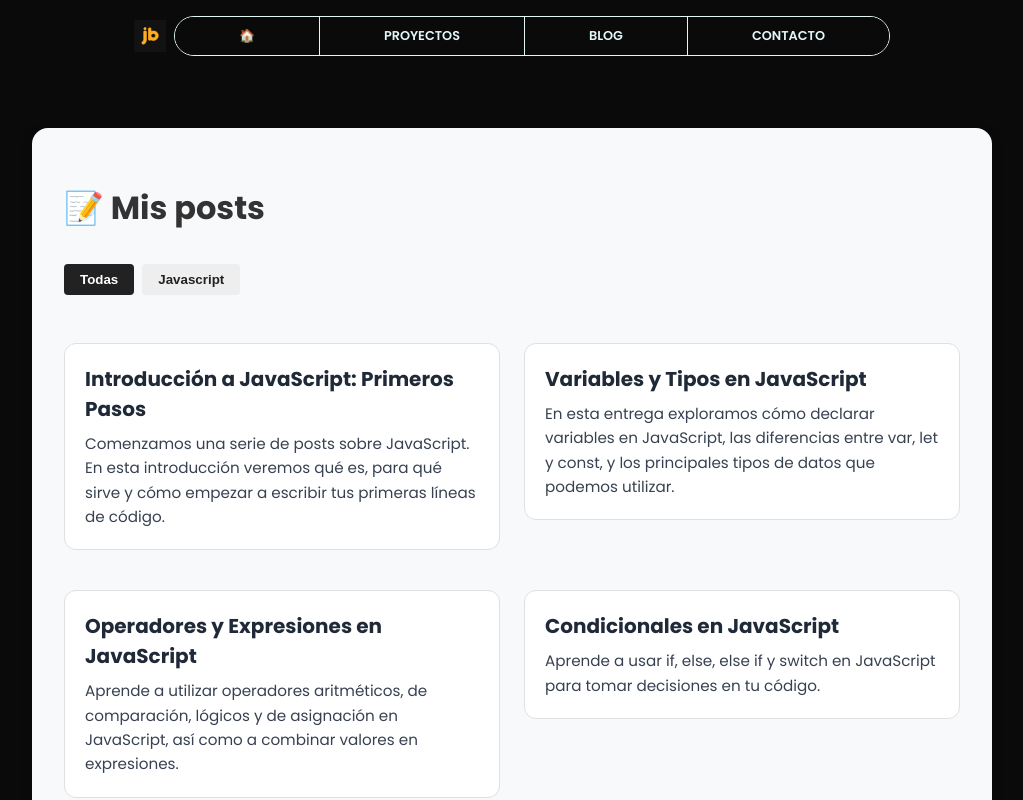
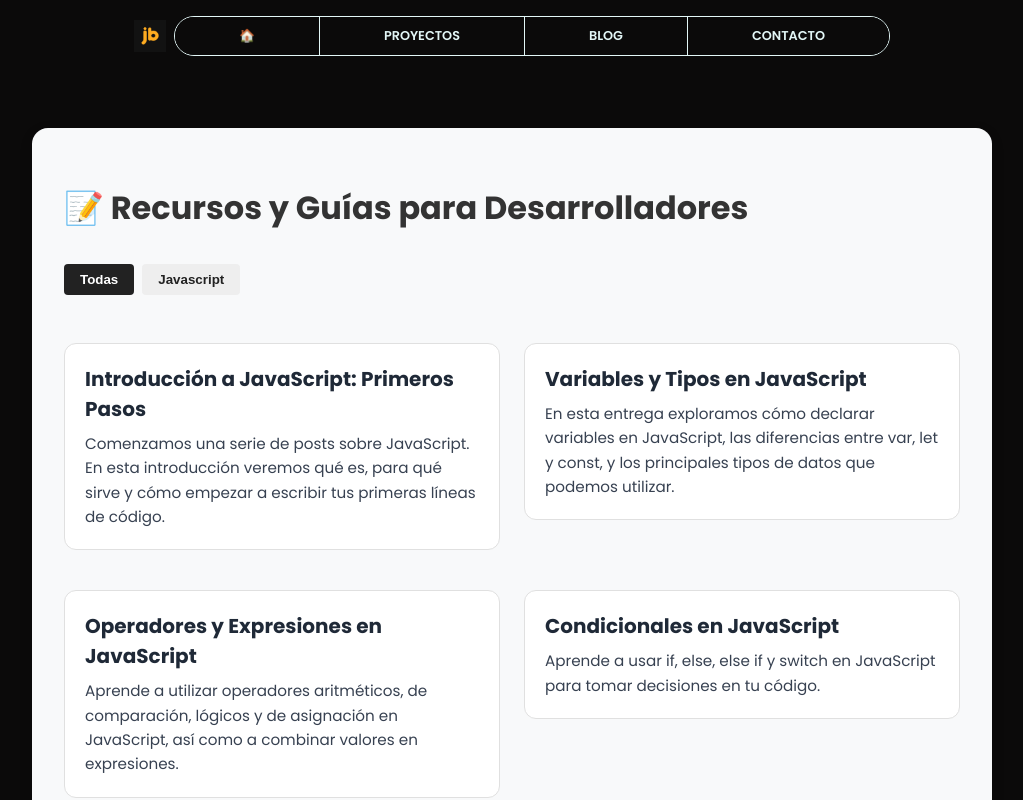
Before and after one commit to juanib12/portfolio, a Next.js app: page /blog in a window 1280 px wide. Shown: the top 800 px of the page, without its empty margins (128-1151 px from the left). Built offline with nearby package versions, Linux system fonts and the light colour scheme.

Commit message:
Update Blogs.js

```diff
--- a/src/components/Blogs.js
+++ b/src/components/Blogs.js
@@ -18,7 +18,7 @@ export default function Blogs({ posts }) {
 
   return (
     <div className="blog-container bd-grid">
-      <h2 style={{ fontSize: "2rem", marginBottom: "1rem" }}>📝 Mis posts</h2>
+      <h2 style={{ fontSize: "2rem", marginBottom: "1rem" }}>📝 Recursos y Guías para Desarrolladores</h2>
       <div style={{ marginBottom: "1rem" }}>
         {CATEGORIES.map((cat) => (
           <button
```
